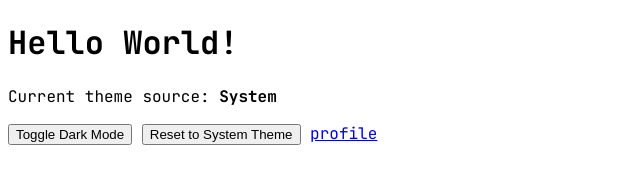
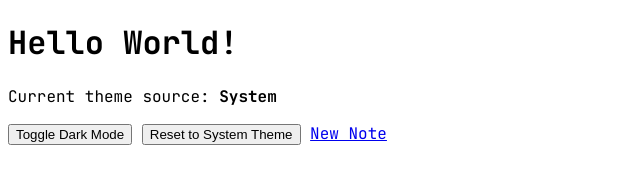
Before and after one commit to michelbrassard/Marked, an Electron app: page index.html in a window 800 px wide. Shown: the full height of the page, 0-640 px from the left. Drawn offline with Linux system fonts and the light colour scheme.

Commit message:
change link name

```diff
--- a/index.html
+++ b/index.html
@@ -12,7 +12,7 @@
 
     <button id="toggle-dark-mode">Toggle Dark Mode</button>
     <button id="reset-to-system">Reset to System Theme</button>
-    <a href="./pages/newNote.html">profile</a>
+    <a href="./pages/newNote.html">New Note</a>
 
     <script src="renderer.js"></script>
 </body>
```
